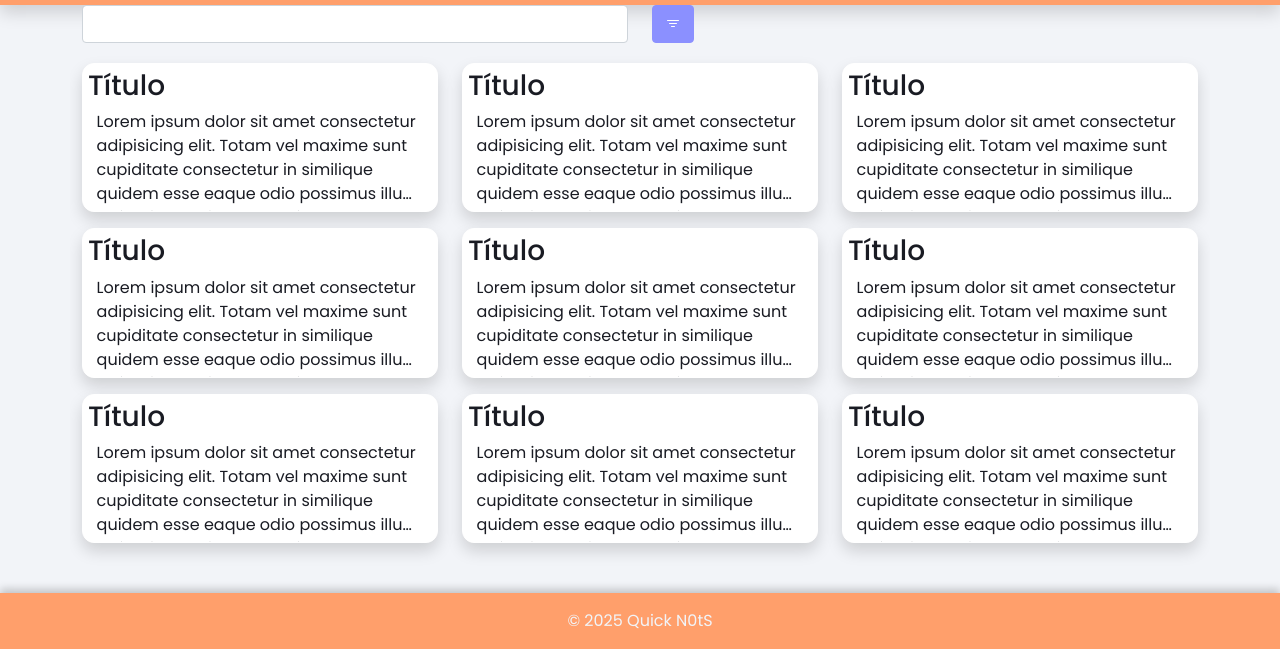
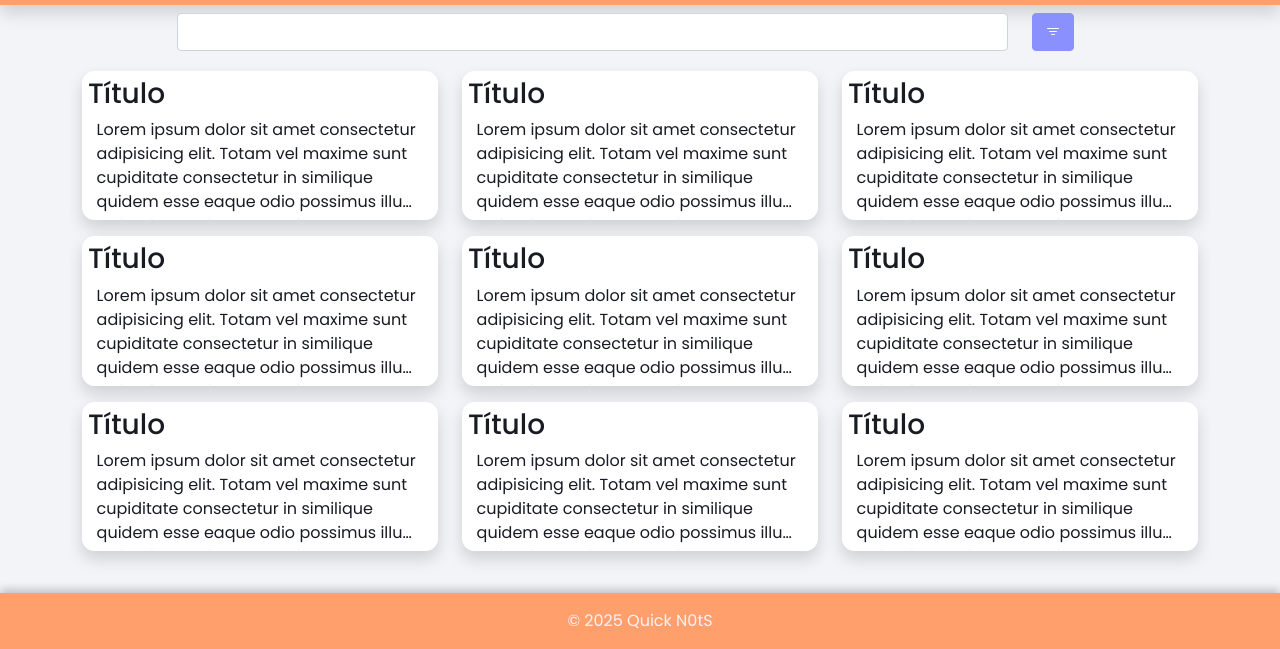
Before and after one commit to cristobalJR/Notas-Web, a plain HTML site: page index.html in a window 1280 px wide. Shown: the part 151-800 px from the top of the page. Drawn offline with nearby package versions, Linux system fonts and the light colour scheme.

Commit message:
Encapsulacion de formuolario y boton de filtrado en index

```diff
--- a/index.html
+++ b/index.html
@@ -40,10 +40,9 @@
       </nav>
     </div>
   </header>
-
-  <div id="notesContainer" class="container mainContainer pb-4">
+  <div class="container pt-2">
     <div class="row">
-      <div class="col">
+      <div class="col-9 offset-1">
         <form id="noteForm">
         <div class="form-group">
           <input type="text" name="title" class="form-control mb-1" />
@@ -60,6 +59,10 @@
       </div>
 
     </div>
+  </div>
+
+  <div id="notesContainer" class="container mainContainer pb-4">
+
     <div class="row">
       <!-- Nota 1  -->
       <div class="col-12 col-sm-4">
```
